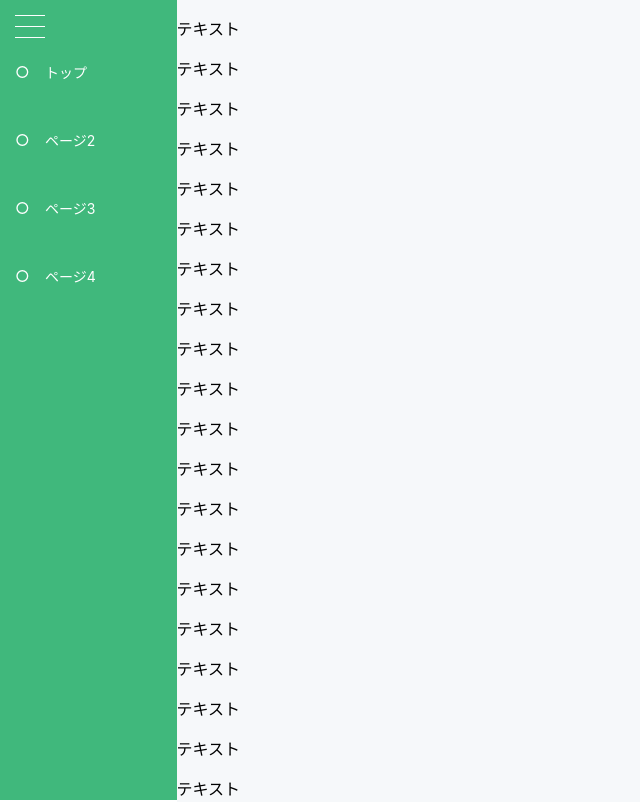
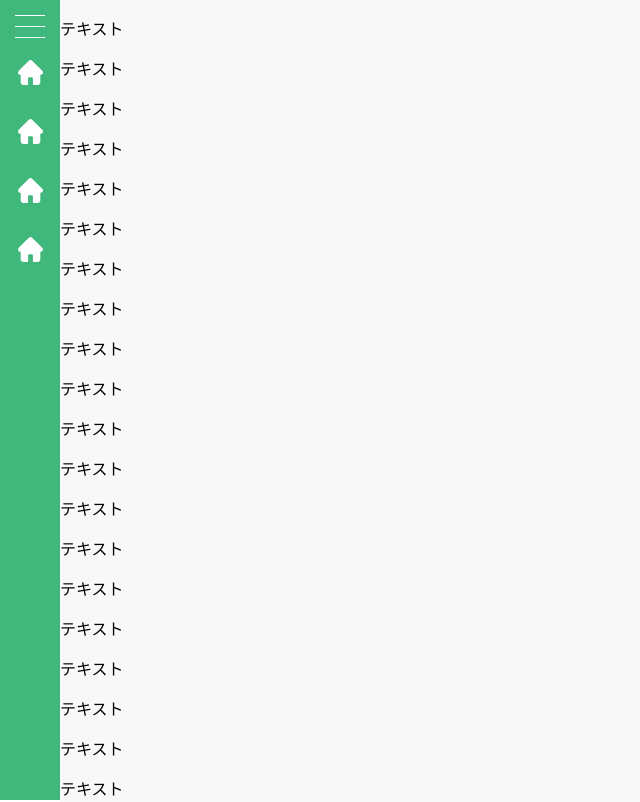
Before and after one commit to abeshi03/side-menu-template, a Next.js app: page / in a window 1280 px wide. Shown: the top 802 px of the page, without its empty margins (0-640 px from the left). Built offline with nearby package versions, Linux system fonts and the light colour scheme.

Commit message:
アニメーション実装追加

```diff
--- a/components/layouts/Layout.module.scss
+++ b/components/layouts/Layout.module.scss
@@ -10,7 +10,6 @@
     position: -webkit-sticky; /* Safari */
     position: sticky;
     top: 0;
-    width: 200px;
     height: 100vh;
     background-color: #40B87C;
 
@@ -73,38 +72,20 @@
   }
 
 
-  .navigation {
-
-    position: sticky;
-    top: 0;
-  }
+  //.navigation {
+  //
+  //  position: sticky;
+  //  top: 0;
+  //}
 
 
   .flexContainer {
 
-    display: grid;
-    grid-template-columns: 30px minmax(0, 1fr);
+    display: flex;
     align-items: center;
-    justify-content: center;
-
-  }
-
-
-  .icon {
-
-    display: block;
-    flex-shrink: 0;
-    color: white;
-    width: 30px;
-  }
-
-
-  .pageName {
-    font-size: 14px;
-    color: white;
-
-    padding-top: 10px;
-    padding-bottom: 10px;
+    column-gap: 10px;
+    margin-top: 10px;
+    margin-left: 3px;
 
 
     &:hover {
@@ -119,6 +100,24 @@
   }
 
 
+  .icon {
+
+    display: block;
+    flex-shrink: 0;
+    fill: white;
+    width: 25px;
+
+    margin-top: 12px;
+    margin-bottom: 12px;
+  }
+
+
+  .pageName {
+    font-size: 14px;
+    color: white;
+  }
+
+
   .mainContent {
 
     background: #F6F8FA;
--- a/components/layouts/Layout.tsx
+++ b/components/layouts/Layout.tsx
@@ -1,6 +1,7 @@
 import {VFC, memo, ReactNode, useState} from "react";
 import Link from "next/link";
 import styles from "./Layout.module.scss";
+import { HomeIcon } from "../../styles/Home";
 
 
 type Props = {
@@ -16,19 +17,23 @@ type Navigation = {
 const navigations: Navigation[] = [
   {
     pageName: "トップ",
-    path: "/"
+    path: "/",
+    icon: <HomeIcon className={styles.icon}/>
   },
   {
     pageName: "ページ2",
-    path: "#"
+    path: "#",
+    icon: <HomeIcon className={styles.icon}/>
   },
   {
     pageName: "ページ3",
-    path: "#"
+    path: "#",
+    icon: <HomeIcon className={styles.icon}/>
   },
   {
     pageName: "ページ4",
-    path: "#"
+    path: "#",
+    icon: <HomeIcon className={styles.icon}/>
   },
 
 ]
@@ -37,13 +42,14 @@ export const Layout: VFC<Props> = memo((props) => {
 
   const { children } = props;
 
-  const [ menuClose, setMenuClose ] = useState(false);
+  const [ menuOpen, setMenuOpen ] = useState(false);
 
   return (
     <div className={styles.root}>
 
-      <aside className={styles.sidebar}>
-        <div className={styles.hamburger} role="button" onClick={() => setMenuClose(!menuClose)}>
+      { menuOpen ? (
+        <aside className={styles.sidebar} style={{ width: "200px" }}>
+          <div className={styles.hamburger} role="button" onClick={() => setMenuOpen(!menuOpen)}>
             <span className={styles.border}></span>
             <span className={styles.border}></span>
             <span className={styles.border}></span>
@@ -51,15 +57,31 @@ export const Layout: VFC<Props> = memo((props) => {
           {navigations.map((navigation) => (
             <Link href={navigation.path} key={navigation.path}>
               <a className={styles.flexContainer}>
-              <div className={styles.icon}>○</div>
+                {navigation.icon}
                 <p
                   className={styles.pageName}
-                style={{display: menuClose ? "none" : "block"}}
-              >{ navigation.pageName }</p>
+                >ほげ</p>
               </a>
             </Link>
           ))}
         </aside>
+      ) : (
+        <aside className={styles.sidebar} style={{ width: "60px" }}>
+          <div className={styles.hamburger} role="button" onClick={() => setMenuOpen(!menuOpen)}>
+            <span className={styles.border}></span>
+            <span className={styles.border}></span>
+            <span className={styles.border}></span>
+          </div>
+          {navigations.map((navigation) => (
+            <Link href={navigation.path} key={navigation.path}>
+              <a className={styles.flexContainer}>
+                {navigation.icon}
+              </a>
+            </Link>
+          ))}
+        </aside>
+      )}
+
 
       <main className={styles.mainContent}>
         {children}
```
Lines whose indentation alone changed are shown as unchanged.
